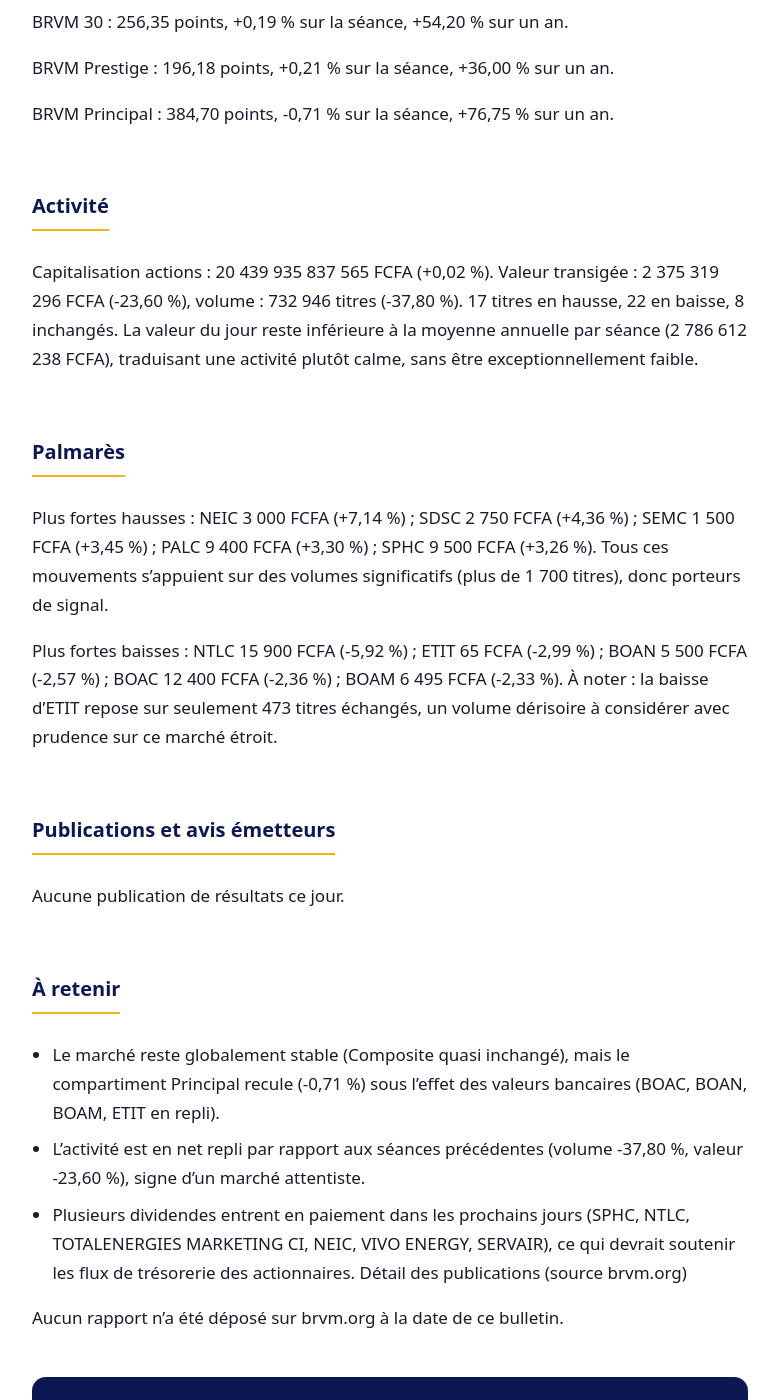
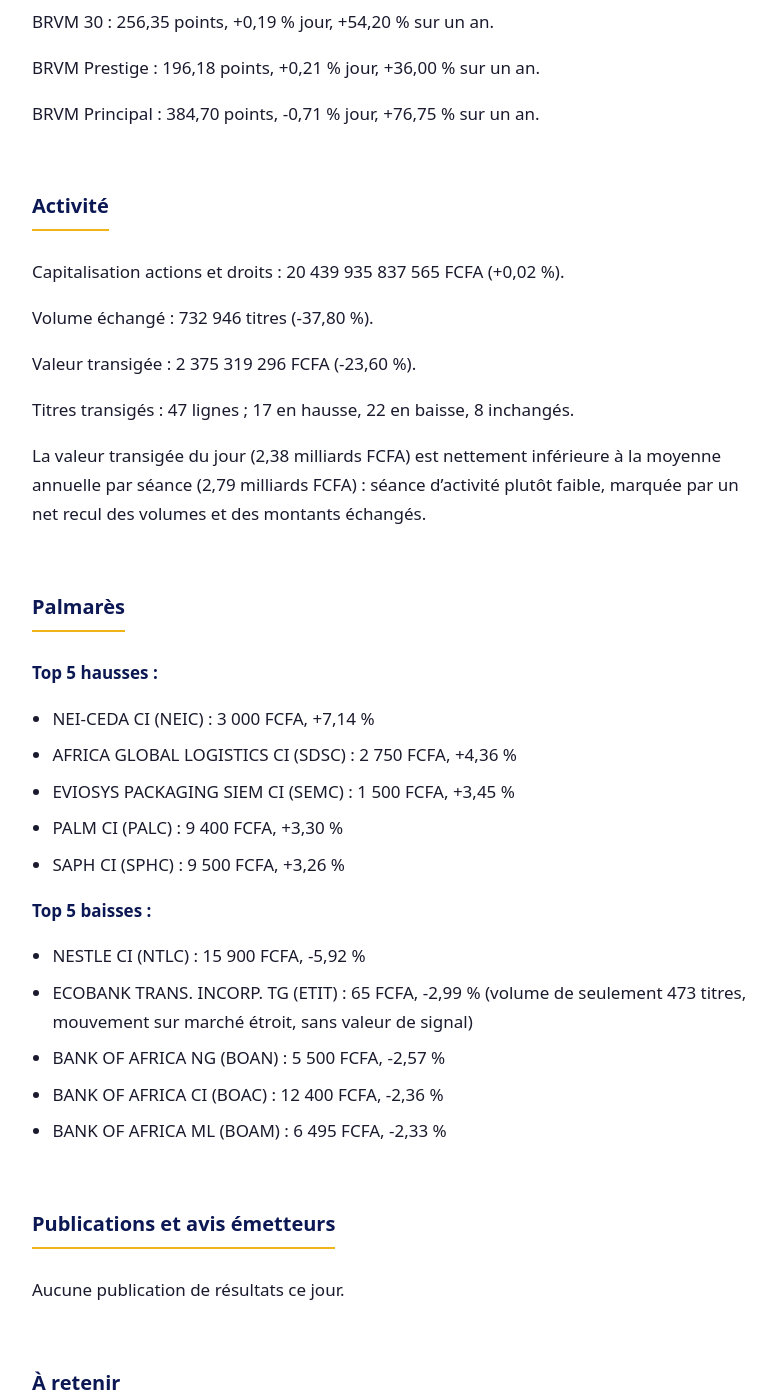
Before and after one commit to loomar118-cmd/brvm, a Jekyll site: the page built from _posts/2026-08-28-point-marche-brvm.md, in a window 1280 px wide and 1400 px high, scrolled down 1013 px. Shown: the whole window, without its empty margins (250-1029 px from the left). Built offline with Jekyll 4.4.1, drawn with Linux system fonts in a browser that asks for light colours; some of the changed text lies outside the part shown.

Commit message:
Point de marché du 28/08/2026

```diff
--- a/_posts/2026-08-28-point-marche-brvm.md
+++ b/_posts/2026-08-28-point-marche-brvm.md
@@ -7,34 +7,54 @@
 
 ## À faire cette semaine
 
-- 28/08/2026 — SPHC — Mise en paiement du dividende — 489 FCFA net par action (jour du bulletin)
-- 31/08/2026 — TOTALENERGIES MARKETING CI — Mise en paiement du dividende — 158,827 FCFA net par action
-- 02/09/2026 — SDSC (Africa Global Logistics CI) — Assemblée générale mixte — Amphithéâtre CRRAE-UMOA, Abidjan
-- 03/09/2026 — TPBF — Première cotation des TPBF Diaspora Bonds 6,75% 2026-2031 (TPBF.O26) et 6,85% 2026-2033 (TPBF.O27)
-- 07/09/2026 — NTLC (Nestlé CI) — Mise en paiement du dividende — 420 FCFA net par action
-- 10/09/2026 — NEIC (Nei-Ceda CI) — Mise en paiement du dividende — 159,54 FCFA net par action
+- 28/08/2026 — SPHC (SAPH CI) — Mise en paiement du dividende — 489 FCFA net par action
+- 31/08/2026 — TOTALENERGIES MARKETING CI — Mise en paiement du dividende — 158,8270 FCFA net par action
+- 02/09/2026 — AFRICA GLOBAL LOGISTICS CI (SDSC) — Assemblée générale mixte — Amphithéâtre CRRAE-UMOA, Abidjan
+- 03/09/2026 — TPBF — Première cotation des obligations TPBF DIASPORA BONDS 6,75% 2026-2031 (TPBF.O26) et 6,85% 2026-2033 (TPBF.O27)
+- 07/09/2026 — NTLC (NESTLE CI) — Mise en paiement du dividende — 420 FCFA net par action
+- 10/09/2026 — NEI-CEDA CI — Mise en paiement du dividende — 159,54 FCFA net par action
 - 25/09/2026 — VIVO ENERGY CI — Mise en paiement du dividende — 96,67 FCFA net par action
 - 30/09/2026 — SERVAIR ABIDJAN CI — Mise en paiement du dividende — 229 FCFA net par action
 
 ## Indices
 
-BRVM Composite : 530,06 points, +0,02 % sur la séance, +53,31 % sur un an.
+BRVM Composite : 530,06 points, +0,02 % jour, +53,31 % sur un an.
 
-BRVM 30 : 256,35 points, +0,19 % sur la séance, +54,20 % sur un an.
+BRVM 30 : 256,35 points, +0,19 % jour, +54,20 % sur un an.
 
-BRVM Prestige : 196,18 points, +0,21 % sur la séance, +36,00 % sur un an.
+BRVM Prestige : 196,18 points, +0,21 % jour, +36,00 % sur un an.
 
-BRVM Principal : 384,70 points, -0,71 % sur la séance, +76,75 % sur un an.
+BRVM Principal : 384,70 points, -0,71 % jour, +76,75 % sur un an.
 
 ## Activité
 
-Capitalisation actions : 20 439 935 837 565 FCFA (+0,02 %). Valeur transigée : 2 375 319 296 FCFA (-23,60 %), volume : 732 946 titres (-37,80 %). 17 titres en hausse, 22 en baisse, 8 inchangés. La valeur du jour reste inférieure à la moyenne annuelle par séance (2 786 612 238 FCFA), traduisant une activité plutôt calme, sans être exceptionnellement faible.
+Capitalisation actions et droits : 20 439 935 837 565 FCFA (+0,02 %).
+
+Volume échangé : 732 946 titres (-37,80 %).
+
+Valeur transigée : 2 375 319 296 FCFA (-23,60 %).
+
+Titres transigés : 47 lignes ; 17 en hausse, 22 en baisse, 8 inchangés.
+
+La valeur transigée du jour (2,38 milliards FCFA) est nettement inférieure à la moyenne annuelle par séance (2,79 milliards FCFA) : séance d'activité plutôt faible, marquée par un net recul des volumes et des montants échangés.
 
 ## Palmarès
 
-Plus fortes hausses : NEIC 3 000 FCFA (+7,14 %) ; SDSC 2 750 FCFA (+4,36 %) ; SEMC 1 500 FCFA (+3,45 %) ; PALC 9 400 FCFA (+3,30 %) ; SPHC 9 500 FCFA (+3,26 %). Tous ces mouvements s'appuient sur des volumes significatifs (plus de 1 700 titres), donc porteurs de signal.
+**Top 5 hausses :**
 
-Plus fortes baisses : NTLC 15 900 FCFA (-5,92 %) ; ETIT 65 FCFA (-2,99 %) ; BOAN 5 500 FCFA (-2,57 %) ; BOAC 12 400 FCFA (-2,36 %) ; BOAM 6 495 FCFA (-2,33 %). À noter : la baisse d'ETIT repose sur seulement 473 titres échangés, un volume dérisoire à considérer avec prudence sur ce marché étroit.
+- NEI-CEDA CI (NEIC) : 3 000 FCFA, +7,14 %
+- AFRICA GLOBAL LOGISTICS CI (SDSC) : 2 750 FCFA, +4,36 %
+- EVIOSYS PACKAGING SIEM CI (SEMC) : 1 500 FCFA, +3,45 %
+- PALM CI (PALC) : 9 400 FCFA, +3,30 %
+- SAPH CI (SPHC) : 9 500 FCFA, +3,26 %
+
+**Top 5 baisses :**
+
+- NESTLE CI (NTLC) : 15 900 FCFA, -5,92 %
+- ECOBANK TRANS. INCORP. TG (ETIT) : 65 FCFA, -2,99 % (volume de seulement 473 titres, mouvement sur marché étroit, sans valeur de signal)
+- BANK OF AFRICA NG (BOAN) : 5 500 FCFA, -2,57 %
+- BANK OF AFRICA CI (BOAC) : 12 400 FCFA, -2,36 %
+- BANK OF AFRICA ML (BOAM) : 6 495 FCFA, -2,33 %
 
 ## Publications et avis émetteurs
 
@@ -42,9 +62,9 @@
 
 ## À retenir
 
-- Le marché reste globalement stable (Composite quasi inchangé), mais le compartiment Principal recule (-0,71 %) sous l'effet des valeurs bancaires (BOAC, BOAN, BOAM, ETIT en repli).
-- L'activité est en net repli par rapport aux séances précédentes (volume -37,80 %, valeur -23,60 %), signe d'un marché attentiste.
-- Plusieurs dividendes entrent en paiement dans les prochains jours (SPHC, NTLC, TOTALENERGIES MARKETING CI, NEIC, VIVO ENERGY, SERVAIR), ce qui devrait soutenir les flux de trésorerie des actionnaires.
+- Le BRVM Composite reste quasi stable (+0,02 %) tandis que le Compartiment Principal recule (-0,71 %), le Prestige progressant légèrement (+0,21 %).
+- L'activité du marché actions ralentit fortement, avec des volumes et valeurs échangés en repli marqué par rapport aux séances précédentes.
+- Une série d'échéances de dividendes s'enchaîne début septembre (SAPH, TotalEnergies Marketing CI, Nestlé CI, NEI-CEDA, Vivo Energy, Servair Abidjan), à surveiller pour les investisseurs en quête de coupon.
 Détail des publications (source brvm.org)
 
 Aucun rapport n'a été déposé sur brvm.org à la date de ce bulletin.
```
